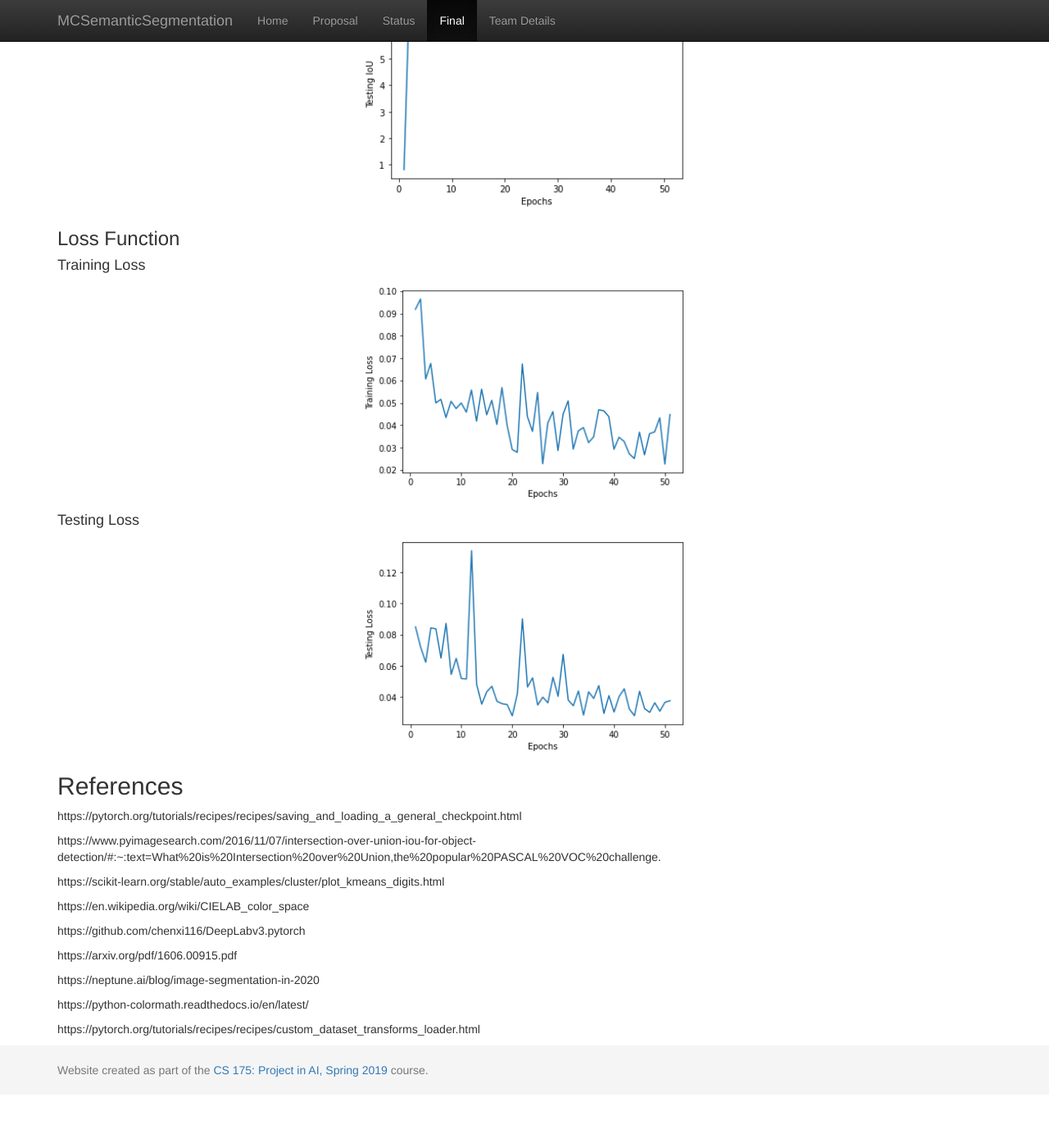
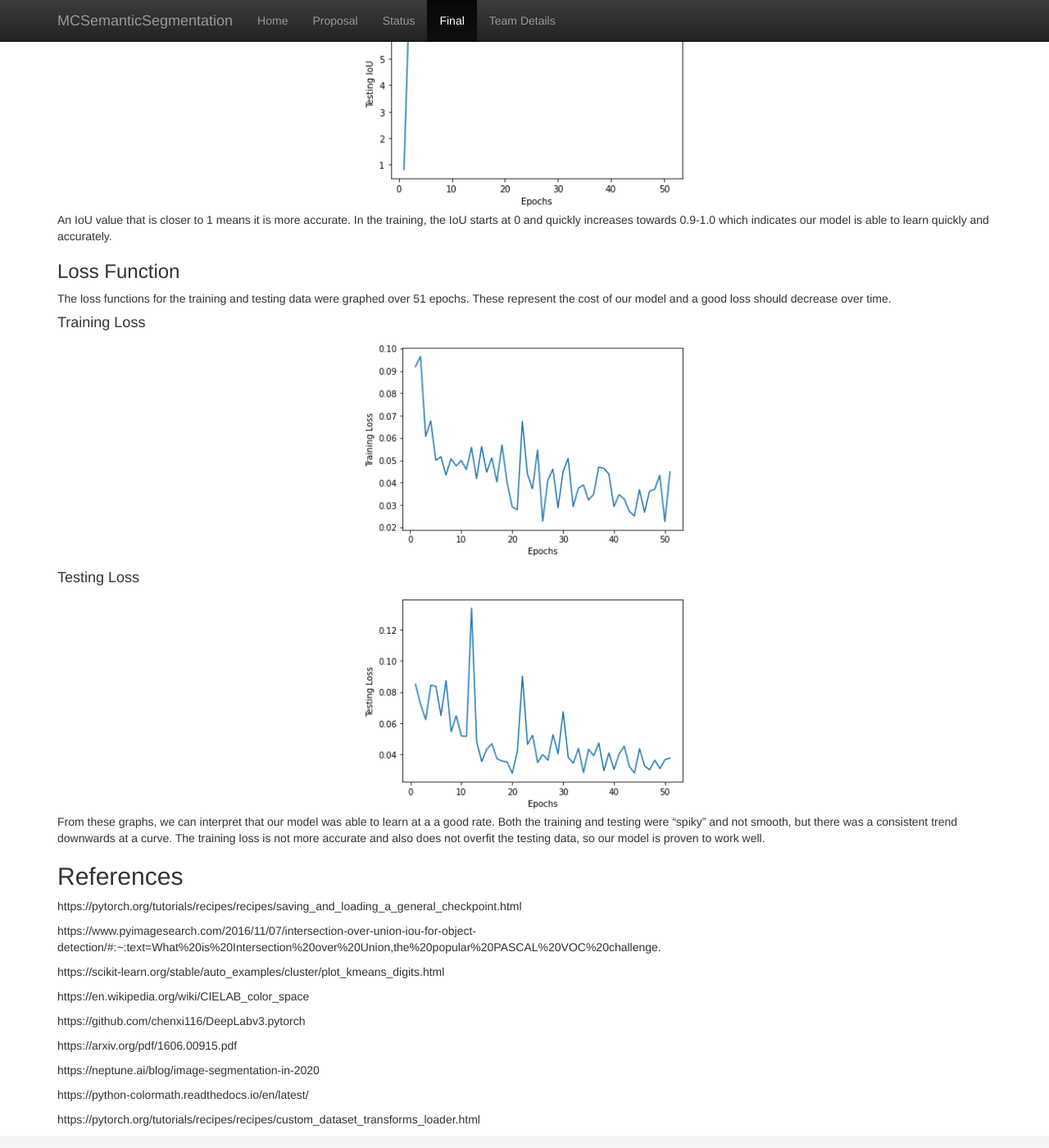
Before and after one commit to KevinJChen/MCSemanticSegmentation, a Jekyll site: the page built from docs/final.md, in a window 1280 px wide and 1400 px high, scrolled down 4593 px. Shown: the whole window at 82% size. Built offline with Jekyll 4.4.1, drawn with Linux system fonts in a browser that asks for light colours; before the commit the page ends 5928 px from its top, so only the background shows below that.

Commit message:
Update final.md

```diff
--- a/docs/final.md
+++ b/docs/final.md
@@ -130,7 +130,13 @@ Intersection over Union (IoU) is a metric designed for evaluation of object dete
 <div style="text-align:center"><img src="./images/dataplots/ioute.png" width="400"/> </div>
 
 
+An IoU value that is closer to 1 means it is more accurate. In the training, the IoU starts at 0 and quickly increases towards 0.9-1.0 which indicates our model is able to learn quickly and accurately.
+
+
 ### Loss Function
+
+
+The loss functions for the training and testing data were graphed over 51 epochs. These represent the cost of our model and a good loss should decrease over time.
 
 
 #### Training Loss
@@ -143,6 +149,9 @@ Intersection over Union (IoU) is a metric designed for evaluation of object dete
 
 
 <div style="text-align:center"><img src="./images/dataplots/losste.png" width="400"/> </div>
+
+
+From these graphs, we can interpret that our model was able to learn at a a good rate. Both the training and testing were "spiky" and not smooth, but there was a consistent trend downwards at a curve. The training loss is not more accurate and also does not overfit the testing data, so our model is proven to work well.
 
 
 ## References
```
